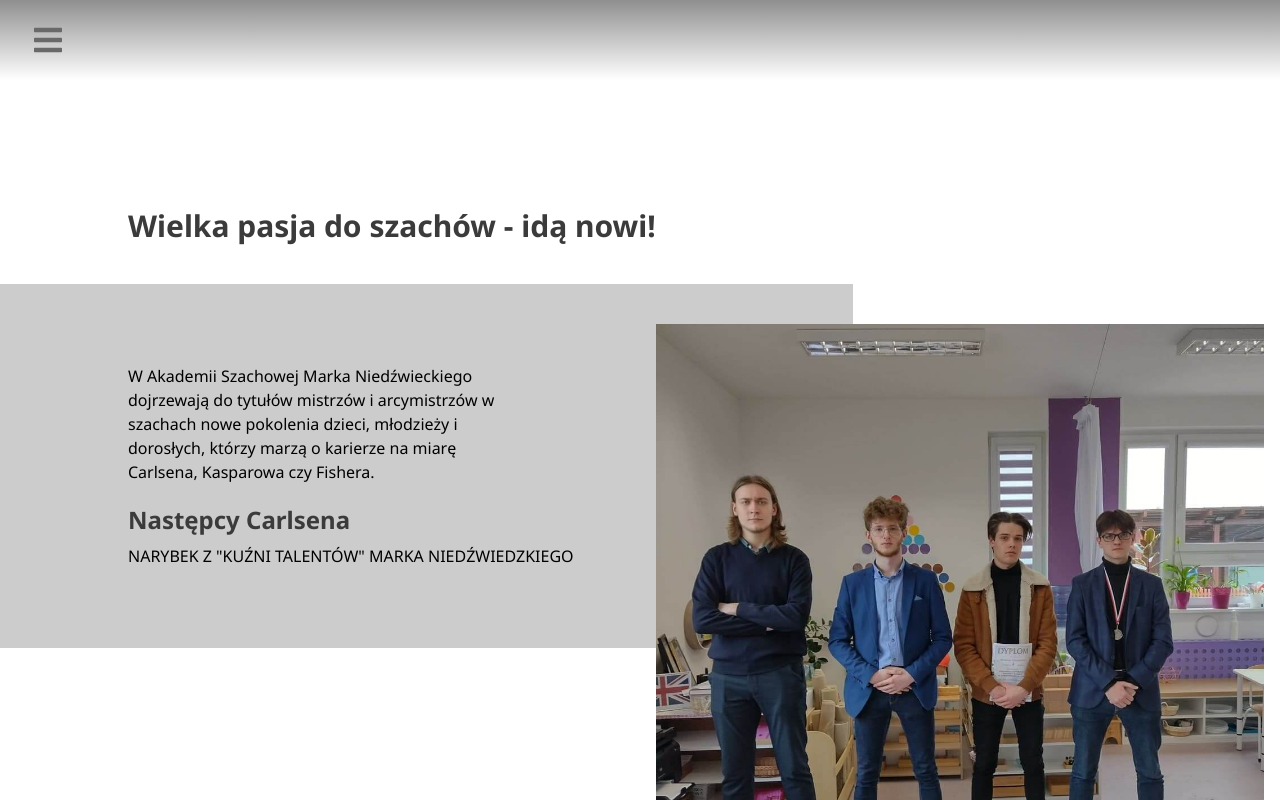
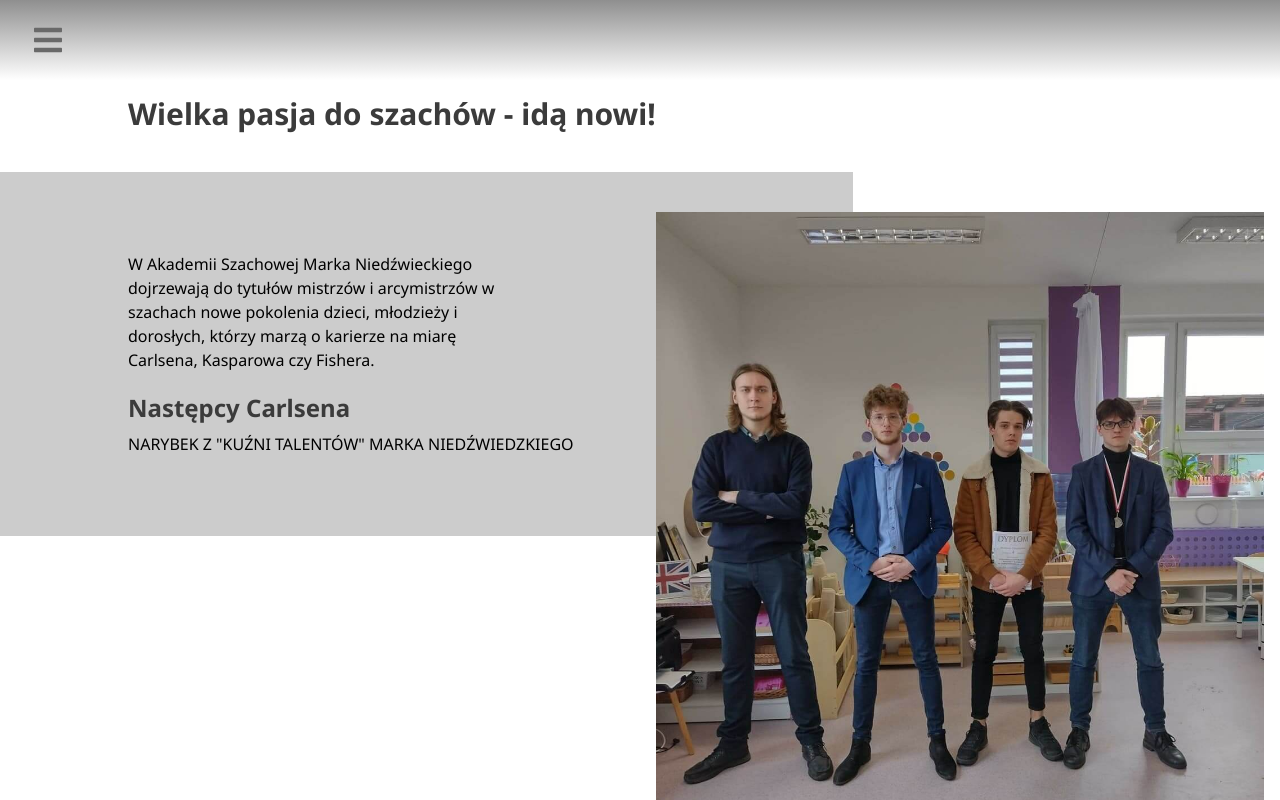
Before and after one commit to AdamBabinicz/magnus, a React (Create React App) app: page /narybek in a window 1280 px wide. Shown: the top 800 px of the page. Built offline with nearby package versions, Linux system fonts and the light colour scheme.

Commit message:
zmiana pt

```diff
--- a/src/components/Testimonial.js
+++ b/src/components/Testimonial.js
@@ -4,7 +4,7 @@ import testImg from "../images/22.jpg";
 const Testimonial = () => {
   return (
     <>
-      <h2 className="lg:px-32 text-center lg:text-left pt-32 pb-10 text-2xl lg:text-3xl">
+      <h2 className="lg:px-32 text-center lg:text-left pt-4 pb-10 text-2xl lg:text-3xl">
         Wielka pasja do szachów - idą nowi!
       </h2>
       <section className="relative pb-96">
```
